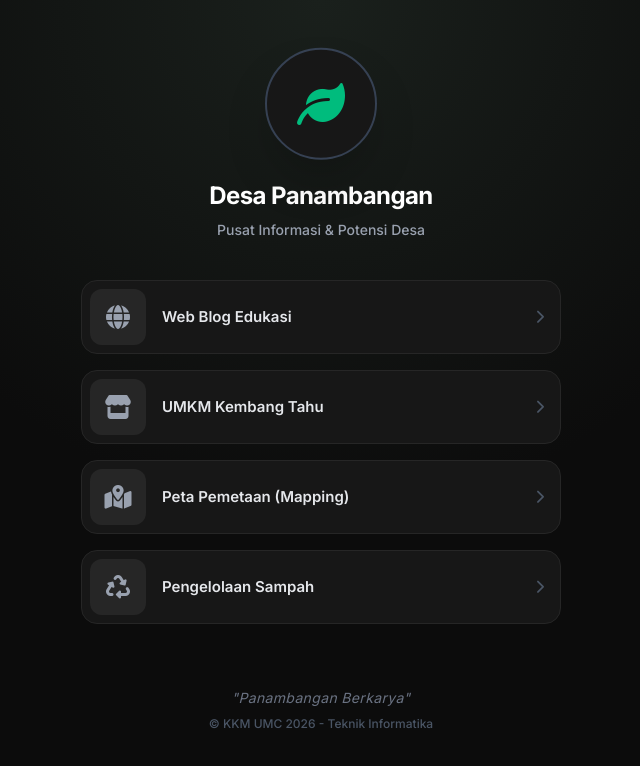
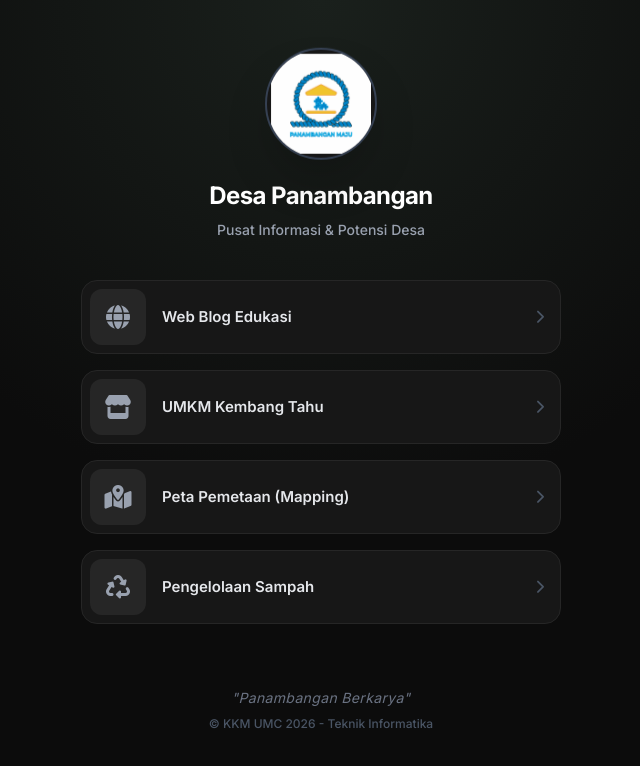
Before and after one commit to adin07-code/Desa-Panambangan, a Next.js app: page / in a window 1280 px wide. Shown: the top 766 px of the page, without its empty margins (319-959 px from the left). Built offline with nearby package versions, Linux system fonts and the light colour scheme.

Commit message:
Update profile picture to use Desa Panambangan logo

```diff
--- a/src/app/page.tsx
+++ b/src/app/page.tsx
@@ -41,8 +41,8 @@ export default function PortalPage() {
       <div className="flex flex-col items-center min-h-screen py-12 px-4">
           {/* Profile Section */}
           <div className="flex flex-col items-center mb-10 w-full max-w-md">
-              <div className="profile-img w-28 h-28 rounded-full overflow-hidden border-2 border-gray-700 mb-5 bg-[#171717] flex items-center justify-center shadow-2xl relative">
-                  <i className="fa-solid fa-leaf text-5xl text-emerald-500 absolute"></i>
+              <div className="profile-img w-28 h-28 rounded-full overflow-hidden border-2 border-gray-700 mb-5 bg-[#171717] flex items-center justify-center shadow-2xl relative p-1">
+                  <img src="/logo.png" alt="Logo Desa Panambangan" className="w-full h-full object-contain" />
               </div>
               <h1 className="text-2xl font-bold mb-2 tracking-tight">Desa Panambangan</h1>
               <p className="text-gray-400 text-sm font-medium">Pusat Informasi & Potensi Desa</p>
```
Also changed, not shown: public/logo.png (added).
